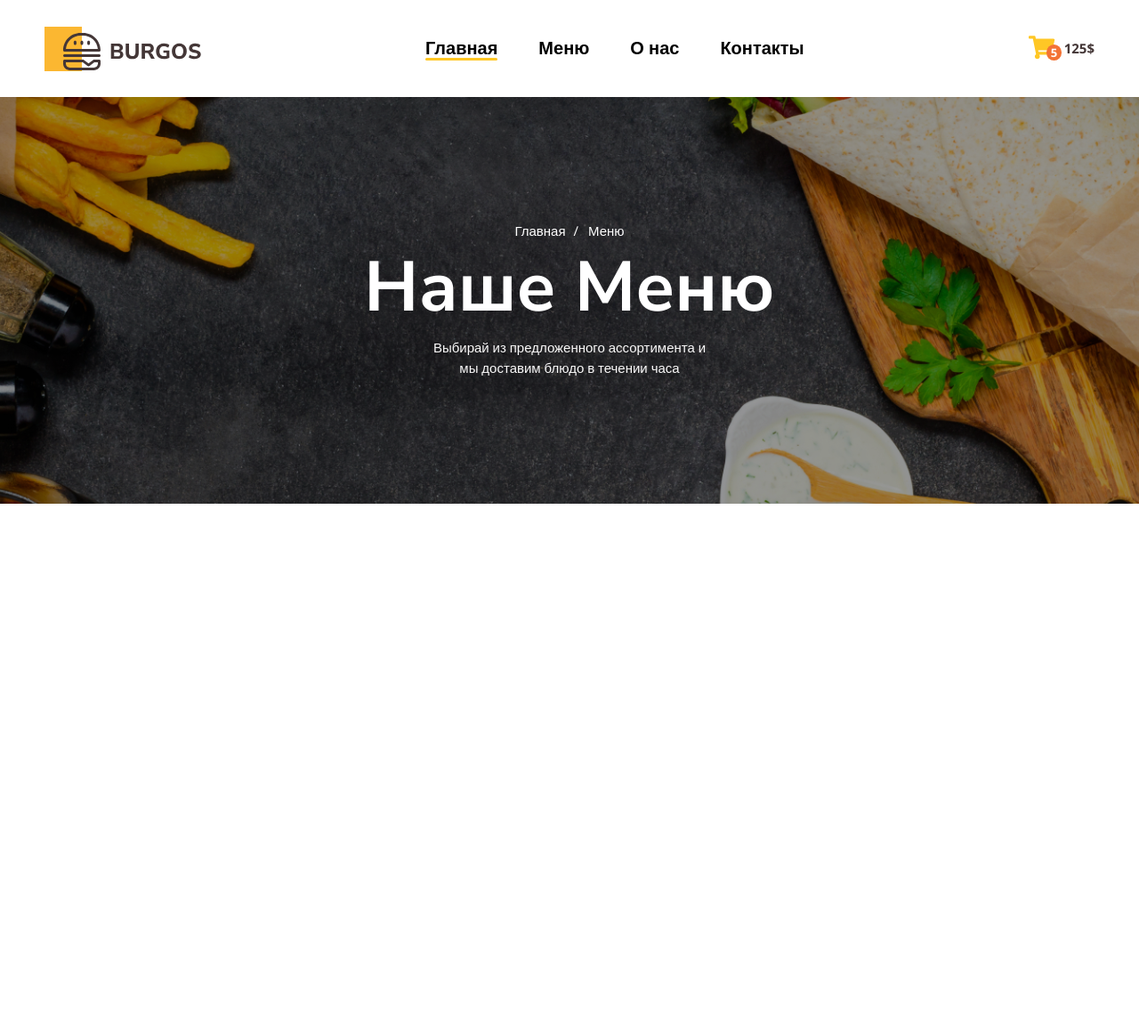
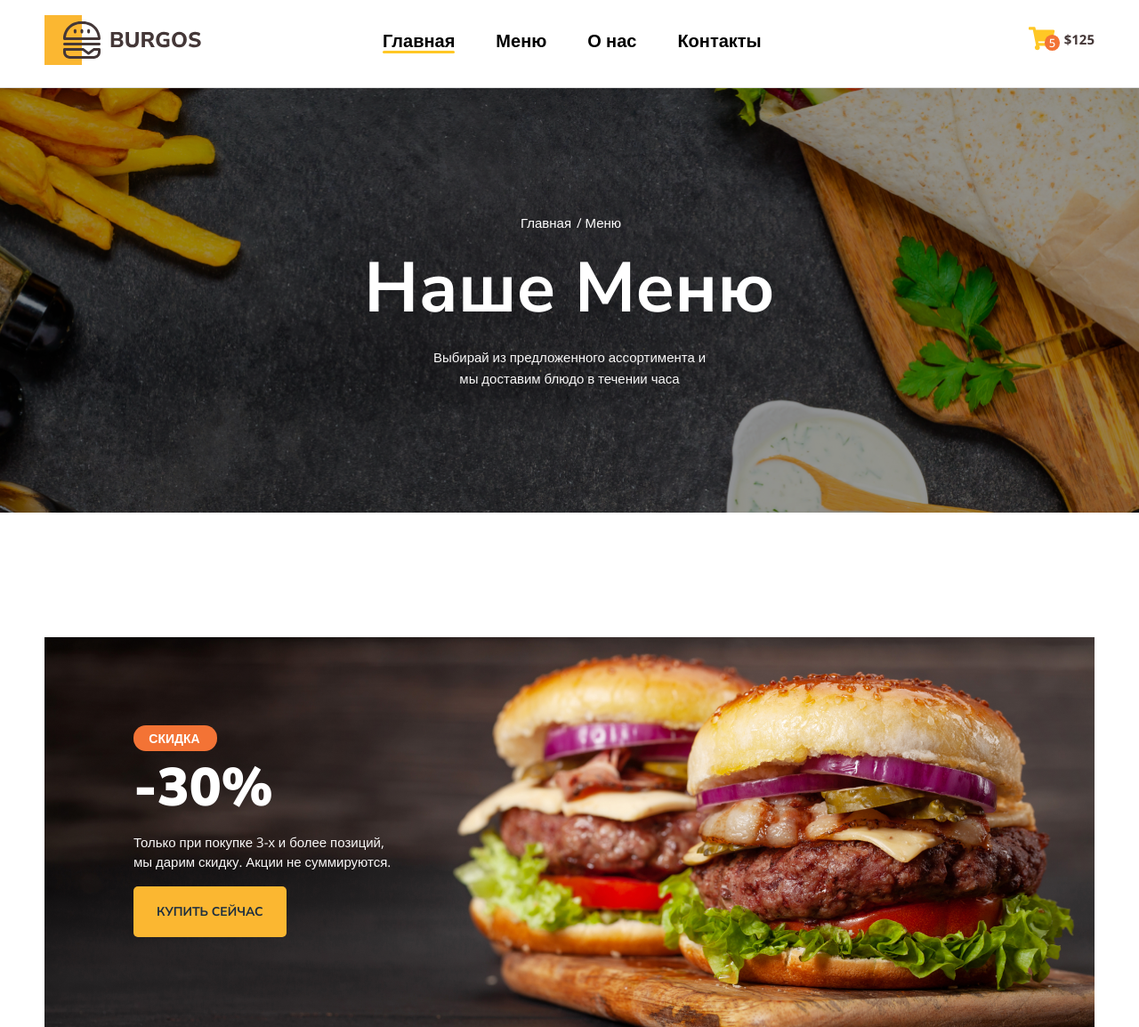
Before and after one commit to VladHT/Module01-Burger, a plain HTML site: page burger/index.html in a window 1280 px wide. Shown: the whole page at 89% size. Before the commit the page ends 800 px from the top, so only its background shows below. Drawn offline with nearby package versions, Linux system fonts and the light colour scheme.

Commit message:
add files

```diff
--- a/burger/index.html
+++ b/burger/index.html
@@ -29,7 +29,7 @@
                         </span>
                     </span>
                     <span class="button-text">
-                        125$
+                        $125
                     </span>
                 </button>
             </div>
@@ -39,11 +39,25 @@
         <div class="conteiners">
             <ul class="beadcrumbs">
                 <li><a href="#">Главная</a></li>
-                <li><a href="#"> Меню</a></li>
+                <li><a href="#" style="padding-right: 3px;">Меню</a></li>
             </ul>
             <h1 class="title">Наше Меню</h1>
             <p class="desciption">Выбирай из предложенного ассортимента и мы доставим блюдо в течении часа</p>
         </div>
     </div>
+    <main>
+        <div class="baner">
+            <div class="container-2">
+                <div class="baner-box">
+                    <h2 class="baner-title">
+                        <span>Скидка</span>
+                        <br> -30%
+                    </h2>
+                    <p class="baner-text">Только при покупке 3-х и более позиций, <br> мы дарим скидку. Акции не суммируются.</p>
+                    <a href="#" class="baner-link">купить сейчас</a>
+                </div>
+            </div>
+        </div>
+    </main>
 </body>
 </html>
--- a/burger/styles/st.css
+++ b/burger/styles/st.css
@@ -9,13 +9,16 @@ body{
     padding-left: 15px;
     padding-right: 15px;
 }
+header{
+    border-bottom: solid 1px #DEDEDE;
+}
 .header{
     font-family: 'Open Sans', sans-serif;
     display: flex;
     align-items: center;
     justify-content: space-between;
-    padding-top: 26px;
-    padding-bottom: 25px;
+    padding-top: 14px;
+    padding-bottom: 22px;
 }
 .header-logo{
     display: block;
@@ -23,7 +26,11 @@ body{
     background-repeat: no-repeat;
     background-size: cover;
     width: 176px;
-    height: 50px;
+    height: 56px;
+}
+.header nav{
+    padding-right: 96px;
+    padding-top: 4px;
 }
 .header-nav{
     display: flex;
@@ -36,6 +43,9 @@ body{
     font-size: 20px;
     color: black;
     text-decoration: none;
+}
+.header-nav a:hover{
+    color: #FFC725;
 }
 .header-nav a::after{
     content: '';
@@ -67,15 +77,15 @@ body{
 }
 .button-count{
     position: absolute;
-    font-weight: 700;
+    font-weight: 500;
     font-size: 13px;
     background: #F37335;
     color: white;
     padding: 1px 5px;
     border-radius: 100%;
     height: 16px;
-    top:10px;
-    left:20px;
+    top:9px;
+    left:18px;
     text-align: center;
     line-height: 1.3;
 }
@@ -85,18 +95,19 @@ body{
     text-align: center;
     color: #fff;
     background-position: center center;
-    padding: 142px 0;
+    padding: 141px 0 139px;
 }
 .beadcrumbs{
     display: flex;
     justify-content: center;
     list-style: none;
-    padding-left: 0;
-    font-weight: 400;
+    padding-left: 6px;
+    font-weight: 100;
     font-size: 15px;
-    margin: 0 auto;
-    gap: 16px;
+    margin: 2px auto;
+    gap: 10px;
     font-family: 'Open Sans', sans-serif;
+    color: #DEDEDE;
 }
 .beadcrumbs a{
     text-decoration: none;
@@ -107,7 +118,14 @@ body{
 .beadcrumbs a::before {
     content: '/';
     position: relative;
-    left: -7px;
+    left: -4px;
+    pointer-events: none;
+}
+.beadcrumbs a:hover::before {
+    color: #DEDEDE;
+}
+.beadcrumbs a:hover{
+    color: #FFC725;
 }
 .beadcrumbs li:first-child a::before {
     display: none;
@@ -115,14 +133,69 @@ body{
 .title{
     font-weight: 700;
     font-size: 79px;
-    margin-top: 10px;
-    margin-bottom: 10px;
+    margin-top: 20px;
+    margin-bottom: 19px;
 }
 .desciption {
     font-family: 'Open Sans', sans-serif;
     font-size: 15px;
-    line-height: 1.5;
+    line-height: 1.6;
     color: #FAF9F9;
     max-width: 320px;
     margin: 0 auto;
 }
+.button-text:hover{
+    color: #FFC725;
+}
+.baner{
+
+    margin-top: 140px;
+
+}
+.container-2{
+    background-image: url(../images/baner.png);background-repeat: no-repeat;
+    background-size: cover;
+    max-width: 1180px;
+    margin: 0 auto;
+}
+.baner-box{
+    max-width: 353px;
+    padding: 64px 727px 113px 100px;
+}
+.baner-title{
+    font-weight: 900;
+    font-size: 60px;
+    line-height: 70px;
+    color: #FFF;
+    margin: 0;
+    text-transform: uppercase;
+}
+.baner-title span{
+    font-family: 'Open Sans', sans-serif;
+    font-weight: 600;
+    font-size: 14px;
+    line-height: 18px;
+    background-color: #F37335;
+    border-radius: 14px;
+    padding: 5px 19.73px 5px 17.27px;
+}
+.baner-text{
+    color: #FAF9F9;
+    line-height: 22px;
+    padding-bottom: 15px;
+    font-weight: 400;
+    font-size: 15px;
+    font-family: 'Open Sans', sans-serif;
+}
+.baner-link{
+    text-decoration: none;
+    text-transform: none;
+    color: #1E2F40;
+    background: #FBB731;
+    padding: 19px 26px;
+    font-weight: 700;
+    font-size: 14px;
+    line-height: 32px;
+    text-transform: uppercase;
+    border-radius: 5px;
+}
```
Also changed, not shown: burger/images/baner.png (added).
